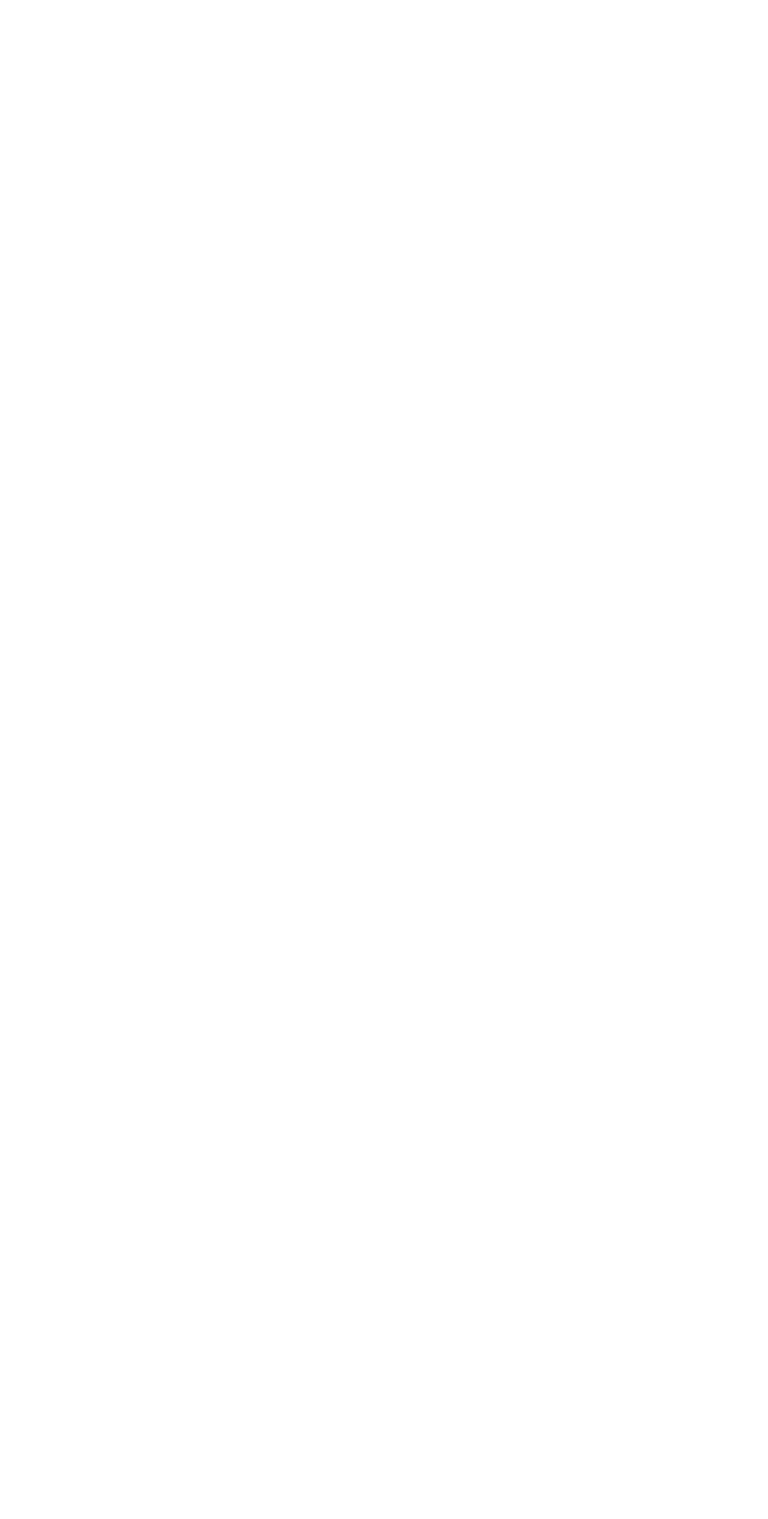
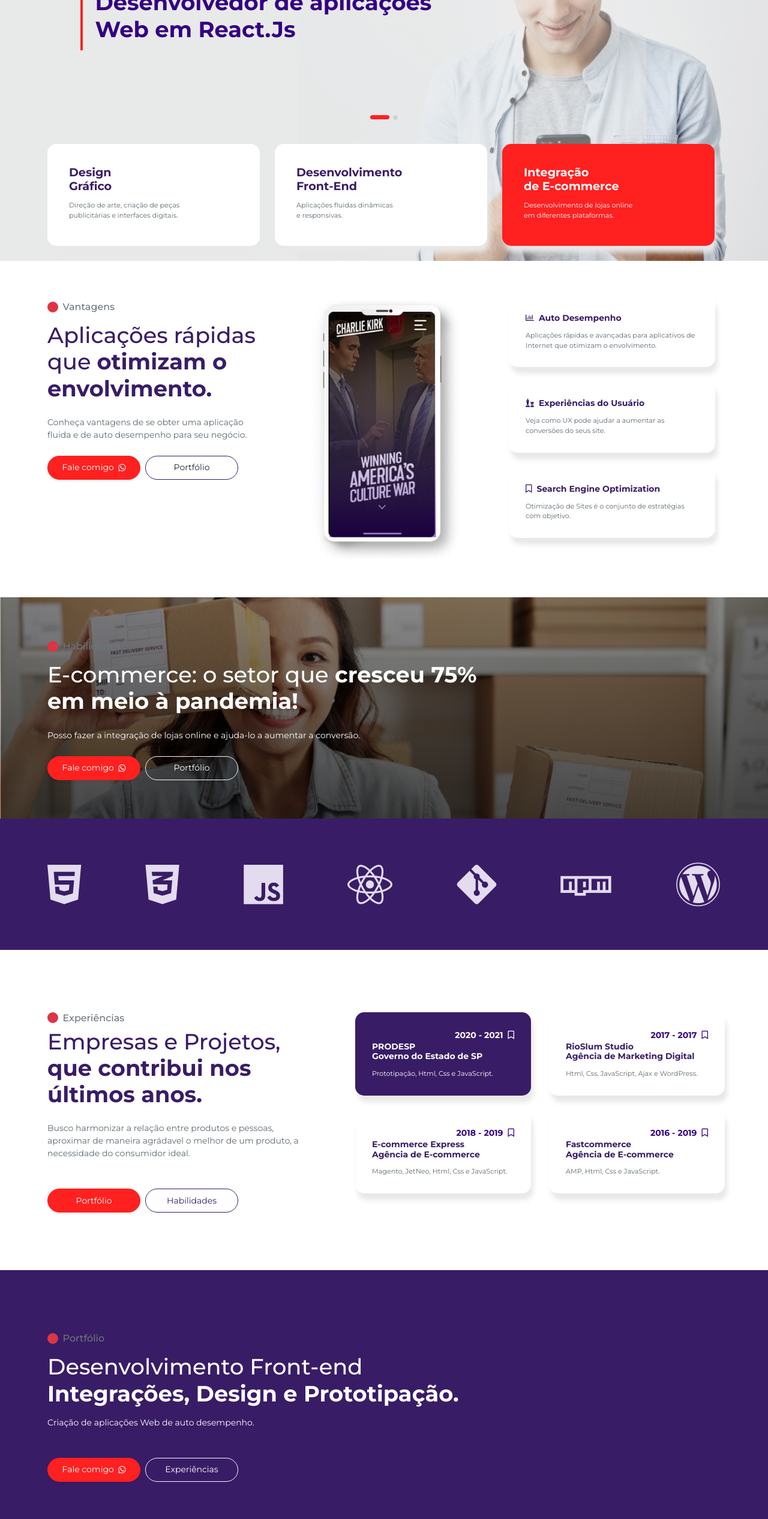
Before and after one commit to vadevlife/react_application, a Next.js app: page / in a window 1280 px wide. Shown: the part 234-2767 px from the top of the page at 60% size. Before the commit the page ends 800 px from the top, so only its background shows below. Built offline with nearby package versions, Linux system fonts and the light colour scheme; no server answers.

Commit message:
GA component

```diff
--- a/pages/index.js
+++ b/pages/index.js
@@ -30,28 +30,28 @@ import {
       <Header></Header>
 
       {/* banner_top */}
-      {/* <Fullbanner></Fullbanner>          */}
+      <Fullbanner></Fullbanner>
 
       {/* Highligts */}
-      {/* <Highligts></Highligts> */}
+      <Highligts></Highligts>
 
       {/* vantagens */}
-      {/* <Benefits></Benefits> */}
+      <Benefits></Benefits>
 
       {/* banner_parallax */}
-      {/* <Parallax></Parallax> */}
+      <Parallax></Parallax>
 
       {/* Skills */}
-      {/* <Skills></Skills> */}
+      <Skills></Skills>
 
       {/* work */}
-      {/* <Portfolio></Portfolio> */}
+      <Portfolio></Portfolio>
 
       {/* Download */}
-      {/* <Download></Download> */}
+      <Download></Download>
 
       {/* footer _ Rodape */}
-      {/* <Footer></Footer> */}
+      <Footer></Footer>
 
  </div>
   }
```
